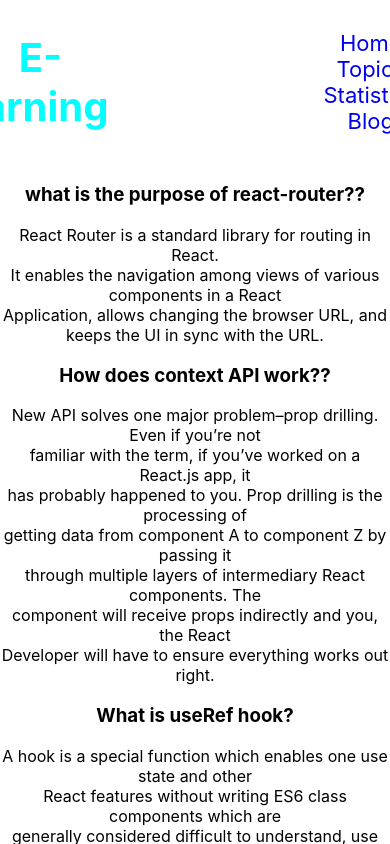
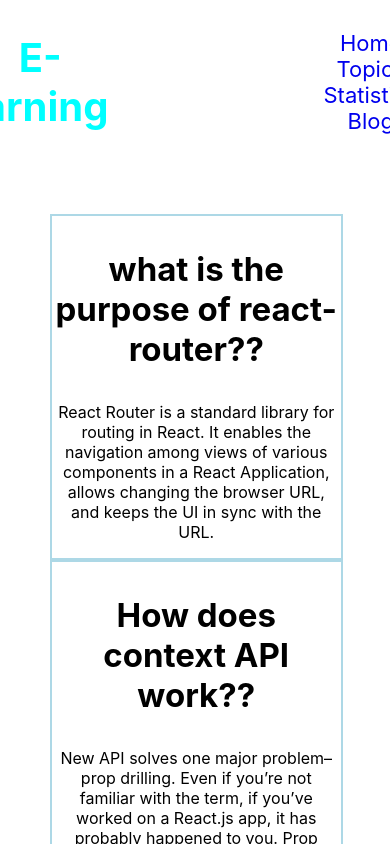
Before and after one commit to Bijoykrishna11/assignment9server, a React (Create React App) app: page /blog in a window 390 px wide. Shown: the top 844 px of the page. Built offline with nearby package versions, Linux system fonts and the light colour scheme.

Commit message:
responsive blog

```diff
--- /dev/null
+++ b/src/components/Blog/Blog.css
@@ -0,0 +1,32 @@
+.quistien {
+    width: 75%;
+    padding: 50px;
+    display: grid;
+    grid-template-columns: repeat(3, 1fr);
+}
+
+@media only screen and (max-width: 1080px) {
+    .quistien {
+        display: grid;
+        grid-template-columns: repeat(2, 1fr);
+    }
+}
+
+@media only screen and (max-width: 600px) {
+    .quistien {
+        display: grid;
+        grid-template-columns: repeat(1, 1fr);
+    }
+}
+
+.quistien h3 {
+    font-size: 33px;
+}
+
+
+
+
+.single-ques {
+    border: 2px solid lightblue;
+
+}
--- a/src/components/Blog/Blog.js
+++ b/src/components/Blog/Blog.js
@@ -1,23 +1,28 @@
 import React from 'react';
+import './Blog.css'
 
 const Blog = () => {
     return (
-        <div>
-            <h3>what is the purpose of react-router??
-            </h3>
-            <p>  React Router is a standard library for routing in React. <br /> It enables the navigation among views of various components in a React  <br /> Application, allows changing the browser URL, and keeps the UI in sync with the URL.</p>
+        <div className='quistien'>
+            <div className='single-ques'>
+                <h3>what is the purpose of react-router??</h3>
+                <p>  React Router is a standard library for routing in React.  It enables the navigation among views of various components in a React Application, allows changing the browser URL, and keeps the UI in sync with the URL.</p>
+            </div>
+
+            <div className='single-ques'>
+                <h3>How does context API work??
+                </h3>
+                <p> New API solves one major problem–prop drilling. Even if you’re not  familiar with the term, if you’ve worked on a React.js app, it has probably happened to you. Prop drilling is the processing of  getting data from component A to component Z by passing it  through multiple layers of intermediary React components. The component will receive props indirectly and you, the React Developer will have to ensure everything works out right.</p>
+
+            </div>
+            <div className='single-ques'>
+                <h3>What is useRef hook?</h3>
+
+                <p>  A hook is a special function which enables one use state and other  React features without writing ES6 class components which are  generally considered difficult to understand, use and master. useRef hook is part of the React Hooks API. It is a function which takes a maximum of one argument and returns an Object. The returned object has a property called current whose value is the  argument passed to useRef. If you invoke it without an argument, the returned object's current property is set to undefined. The code below illustrates how to invoke the useRef hook in functional components.</p>
+
+            </div>
 
 
-            <h3>How does context API work??
-            </h3>
-            <p> New API solves one major problem–prop drilling. Even if you’re not <br /> familiar with the term, if you’ve worked on a React.js app, it <br /> has probably happened to you. Prop drilling is the processing of <br /> getting data from component A to component Z by passing it  <br /> through multiple layers of intermediary React components. The
-                <br /> component will receive props indirectly and you, the React <br /> Developer will have to ensure everything works out right.</p>
-
-            <h3>What is useRef hook?
-
-            </h3>
-            <p>  A hook is a special function which enables one use state and other <br /> React features without writing ES6 class components which are <br /> generally considered difficult to understand, use and master. <br />useRef hook is part of the React Hooks API. It is a function which <br /> takes a maximum of one argument and returns an Object. The
-                <br /> returned object has a property called current whose value is the <br /> argument passed to useRef. If you invoke it without an <br /> argument, the returned object's current property is set to <br /> undefined. The code below illustrates how to invoke the <br /> useRef hook in functional components.</p>
 
         </div>
     );
```
